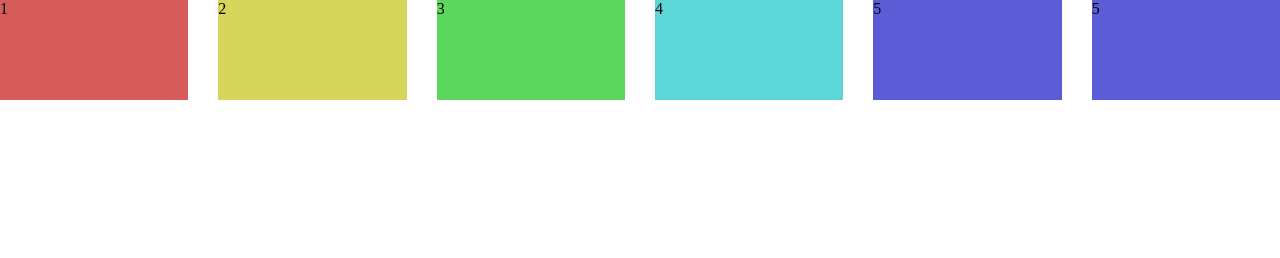
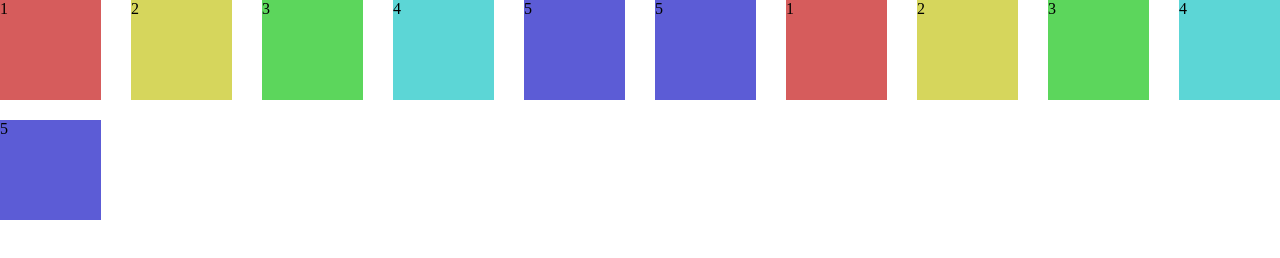
Before and after one commit to okapeeokapee/CSS-grid-layout, a plain HTML site: page index.html in a window 1280 px wide. Drawn offline with Linux system fonts and the light colour scheme.

Commit message:
grid-auto-rows

```diff
--- a/css/styles.css
+++ b/css/styles.css
@@ -10,7 +10,9 @@ body{
   /* grid-template-columns: repeat(auto-fill,100px); */
   /* grid-template-columns: repeat(auto-fill, minmax(100px, 1fr)); */
   grid-template-columns: repeat(auto-fit, minmax(100px, 1fr));
-  grid-template-rows: 100px 100px ;
+  /* grid-template-rows: 100px 100px ; */
+
+  grid-auto-rows: 100px;
 
   gap: 20px 30px;
 }
--- a/index.html
+++ b/index.html
@@ -14,6 +14,11 @@
     <div class="box4">4</div>
     <div class="box5">5</div>
     <div class="box5">5</div>
+    <div class="box1">1</div>
+    <div class="box2">2</div>
+    <div class="box3">3</div>
+    <div class="box4">4</div>
+    <div class="box5">5</div>
   </div>
 </body>
 </html>
```
